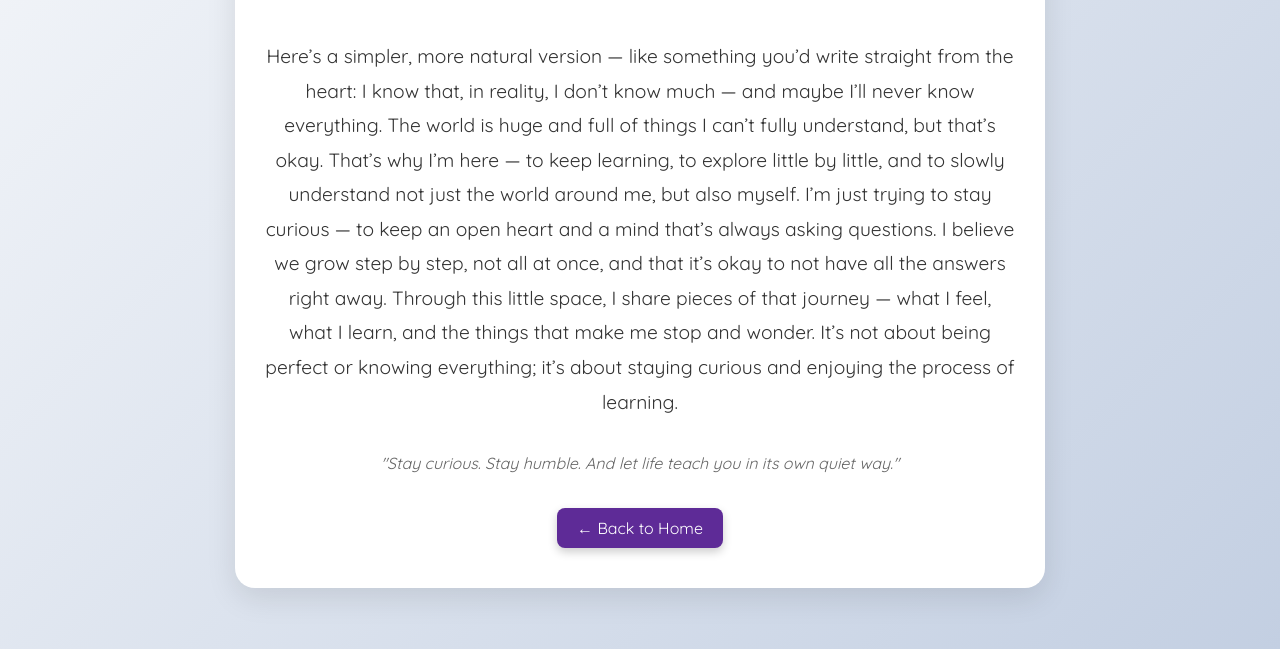
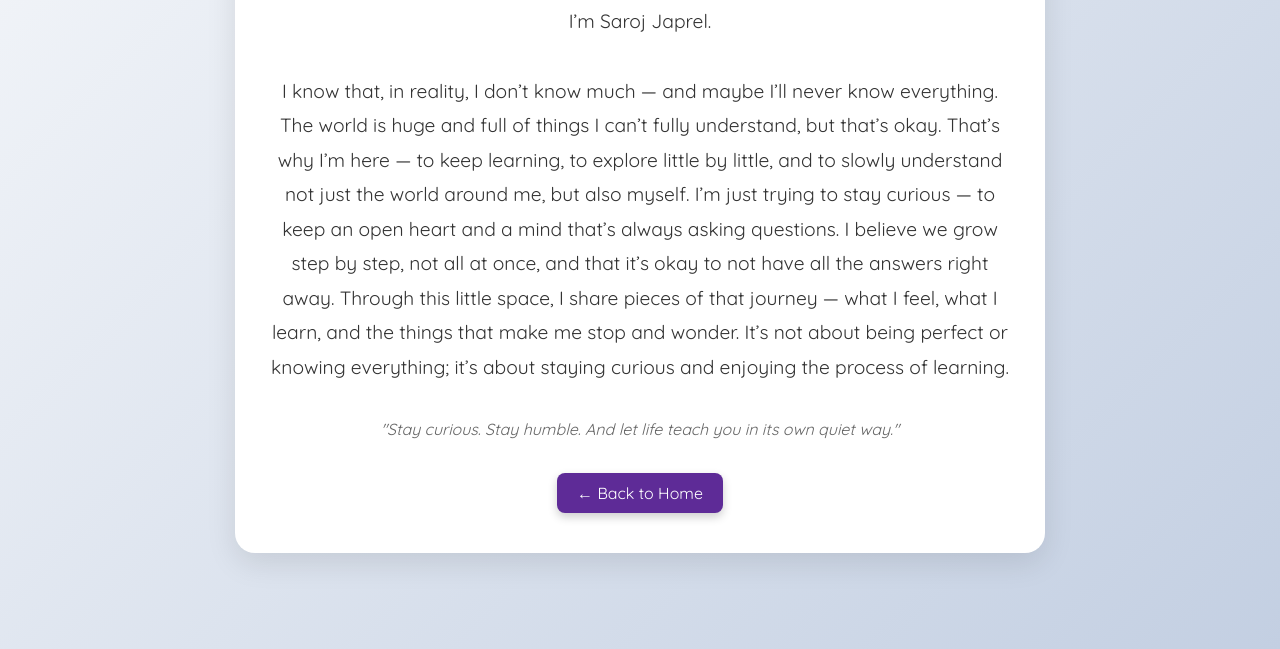
Before and after one commit to sarojjaprel07/My-Website, a plain HTML site: page about.html in a window 1280 px wide. Shown: the part 231-880 px from the top of the page. Drawn offline with nearby package versions, Linux system fonts and the light colour scheme.

Commit message:
about.html

```diff
--- a/about.html
+++ b/about.html
@@ -94,7 +94,6 @@
     <h1>About Me</h1>
     <p>
       I’m Saroj Japrel. <br><br>
-      Here’s a simpler, more natural version — like something you’d write straight from the heart:
 
 I know that, in reality, I don’t know much — and maybe I’ll never know everything. The world is huge and full of things I can’t fully understand, but that’s okay. That’s why I’m here — to keep learning, to explore little by little, and to slowly understand not just the world around me, but also myself.
 
```
